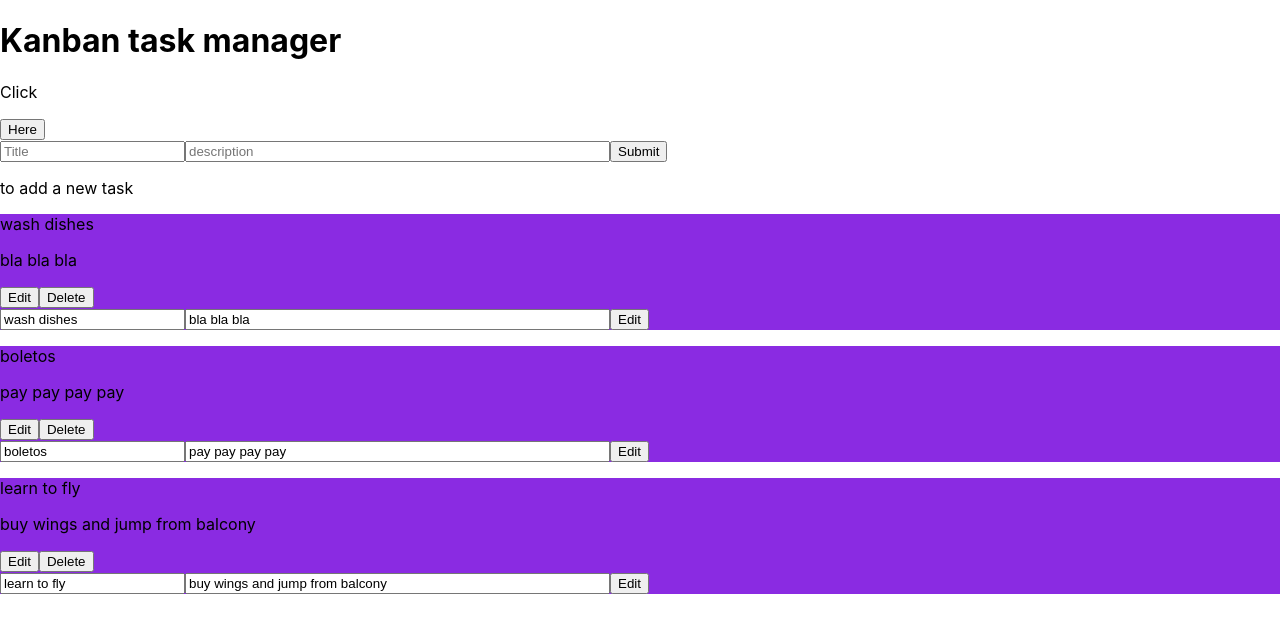
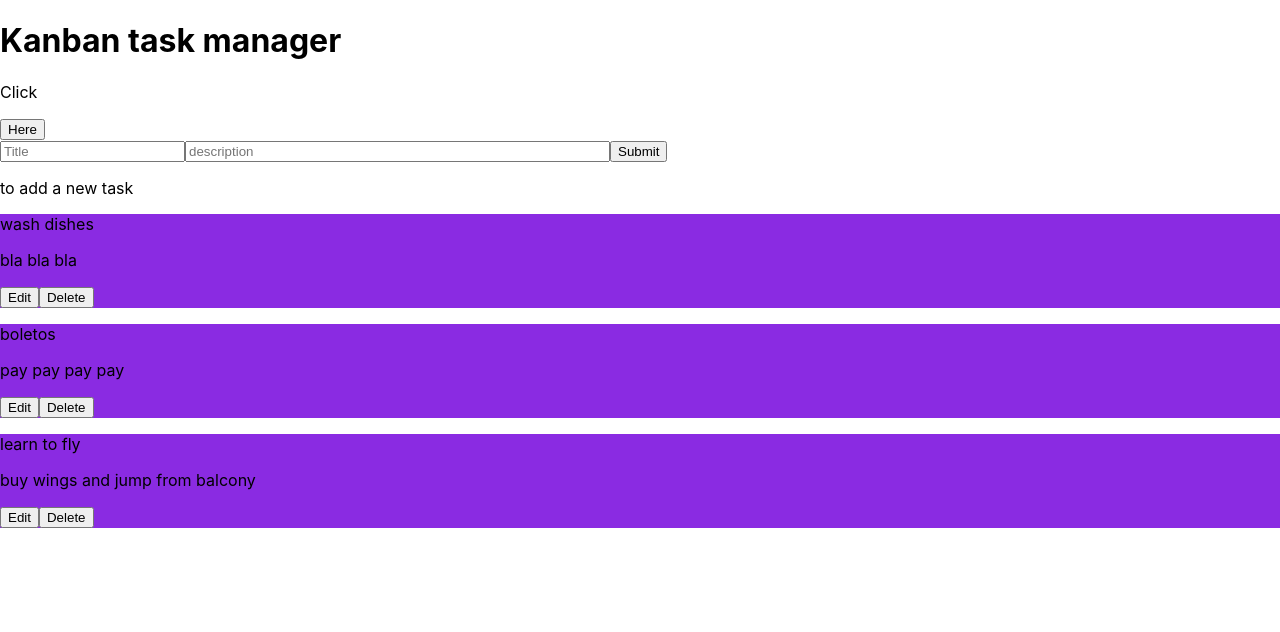
Before and after one commit to Ahab1777/kanban-task-tracker, a React (Create React App) app: page / in a window 1280 px wide. Shown: the top 632 px of the page. Built offline with nearby package versions, Linux system fonts and the light colour scheme.

Commit message:
edit mode component started

```diff
--- a/src/App.js
+++ b/src/App.js
@@ -1,6 +1,6 @@
 import './App.css';
 import NewTask from './components/NewTask';
-import Board from './components/Board';
+import BoardCard from './components/BoardCard';
 import EditTask from './components/EditTask';
 import { useState, createContext } from 'react';
 
@@ -44,9 +44,9 @@ function App() {
 
       {taskList.map((task, i) => {
         return (
-          <Board key={i} index={i} title={task.title} description={task.description}>
+          <BoardCard key={i} index={i} title={task.title} description={task.description}>
             <EditTask index={i} title={task.title} description={task.description}/>
-          </Board>
+          </BoardCard>
         )
       })}
 
--- a/src/components/Board.jsx
+++ b/src/components/BoardCard.jsx
@@ -1,10 +1,10 @@
 import { useContext, useState } from "react"
 import { KanbanContext } from "../App"
 
-const Board = ({title, description, index, children}) => {
+const BoardCard = ({title, description, index, children}) => {
 
     const {taskList, setTaskList, taskTitle, setTaskTitle, taskDescription, setTaskDescription, isDisabled, setIsDisabled} = useContext(KanbanContext)
-
+    const [editMode,setEditMode] = useState(false)
 
     console.log(children)
 
@@ -14,14 +14,18 @@ const Board = ({title, description, index, children}) => {
         setTaskList(newTaskList)
     }
 
+
+
+
+
     return (
         <>
         <div className="board-item">
             <p>{title}</p>
             <p>{description}</p>
-            <button onClick={() => setIsDisabled(false)}>Edit</button>
+            <button onClick={() => setEditMode(true)}>Edit</button>
             <button onClick={DeleteTask}>Delete</button>
-            <div className="task-edit" disabled={isDisabled}>
+            <div className="task-edit" style={{display: editMode ? 'block' : 'none'}}>
                 {children}
             </div>
         </div>
@@ -29,4 +33,4 @@ const Board = ({title, description, index, children}) => {
     )
 }
 
-export default Board;
+export default BoardCard;
--- a/src/components/EditTask.jsx
+++ b/src/components/EditTask.jsx
@@ -8,6 +8,7 @@ const EditTask = ({index, title, description}) => {
     //create useState to set previous value to current edit
     const [titleEdit, setTitleEdit] = useState(title)
     const [descriptionEdit, setDescriptionEdit] = useState(description)
+
 
     //handle user typing
     const handleChange = ({target}) => {
```
